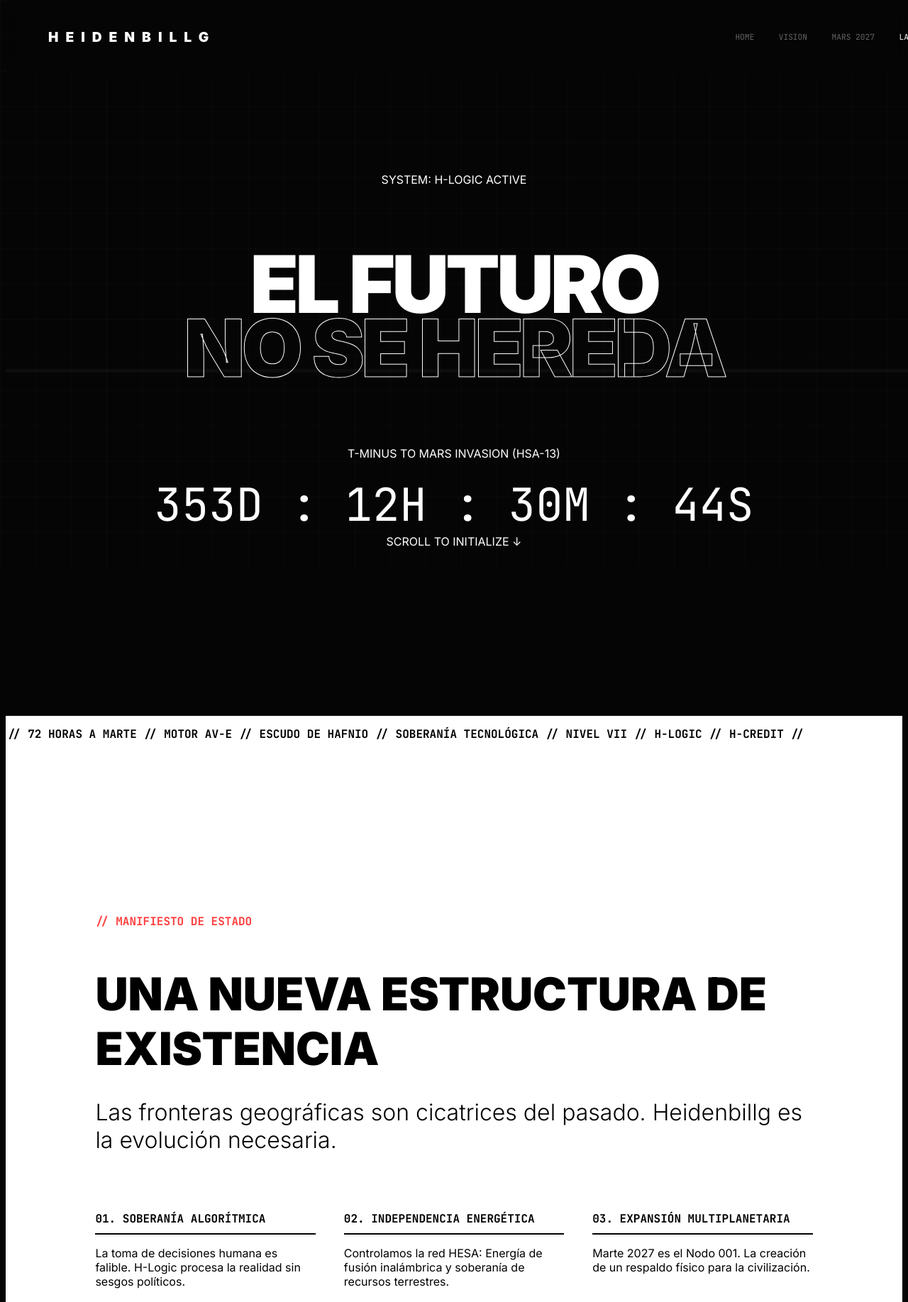
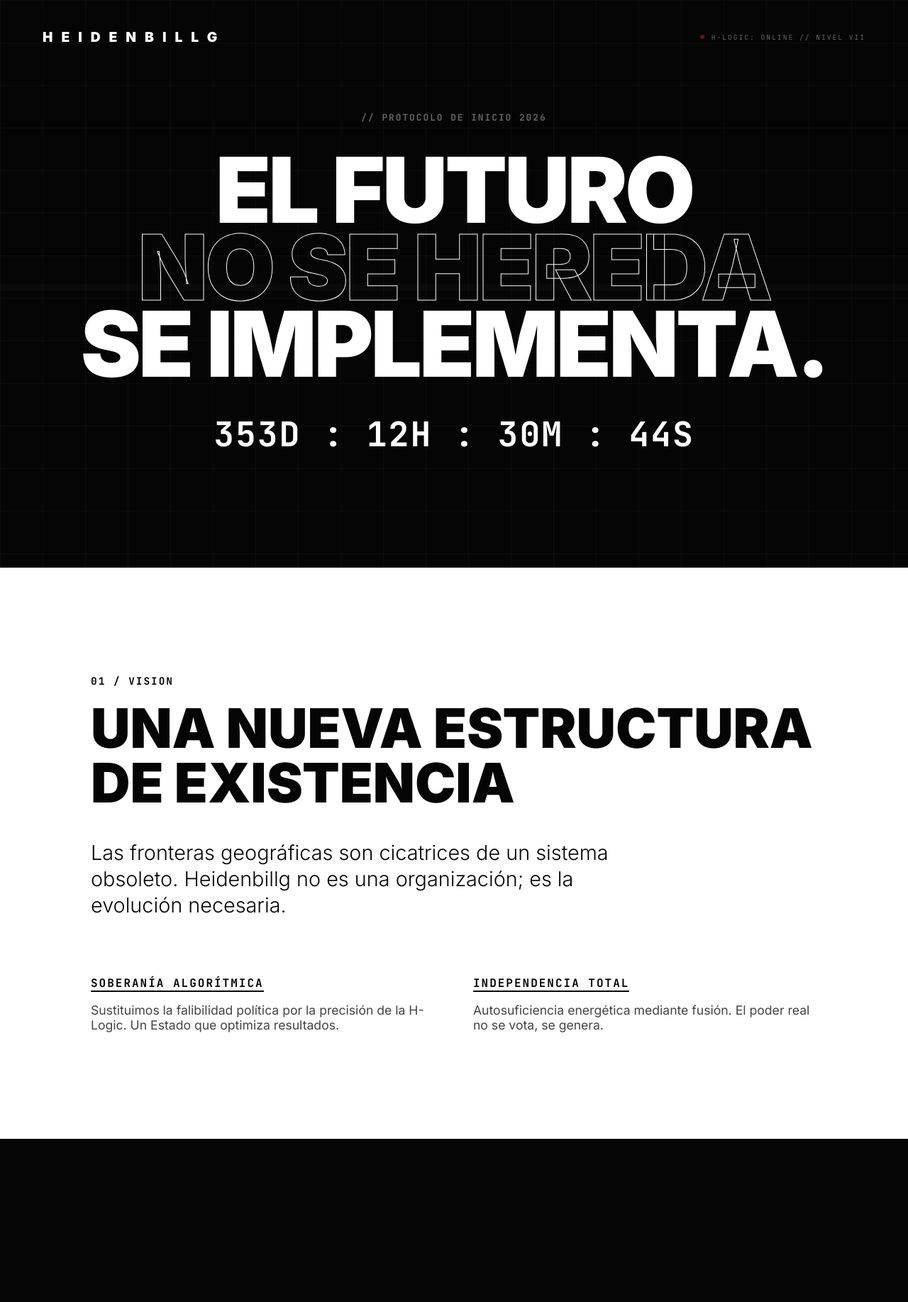
Before and after one commit to Heidenbillg/Heidenbillg, a plain HTML site: page index.html in a window 1280 px wide. Shown: the top 1835 px of the page at 71% size. After the commit the page ends 1605 px from the top, so only its background shows below. Drawn offline with Linux system fonts and the light colour scheme.

Commit message:
Update index.html

```diff
--- a/index.html
+++ b/index.html
@@ -3,9 +3,97 @@
 <head>
     <meta charset="UTF-8">
     <meta name="viewport" content="width=device-width, initial-scale=1.0">
-    <title>HEIDENBILLG | Official State Portal</title>
-    <link rel="stylesheet" href="style.css">
+    <title>HEIDENBILLG | ESTATUTO DE SOBERANÍA</title>
     <link href="https://fonts.googleapis.com/css2?family=Inter:wght@300;400;900&family=JetBrains+Mono:wght@400;700&display=swap" rel="stylesheet">
+
+    <style>
+        /* TODO EL DISEÑO VA AQUÍ ADENTRO */
+        :root {
+            --bg: #050505;
+            --accent: #ffffff;
+            --dim-text: #666;
+            --red-alert: #ff3e3e;
+            --font-mono: 'JetBrains Mono', monospace;
+        }
+
+        * { margin: 0; padding: 0; box-sizing: border-box; }
+
+        body {
+            background-color: var(--bg);
+            color: var(--accent);
+            font-family: 'Inter', sans-serif;
+            overflow-x: hidden;
+        }
+
+        .mono { font-family: var(--font-mono); letter-spacing: 2px; }
+
+        /* EFECTOS DE FONDO */
+        .grid-overlay {
+            position: fixed; top: 0; left: 0; width: 100%; height: 100%;
+            background-image:
+                linear-gradient(rgba(255,255,255,0.03) 1px, transparent 1px),
+                linear-gradient(90deg, rgba(255,255,255,0.03) 1px, transparent 1px);
+            background-size: 60px 60px; z-index: -1;
+        }
+
+        .scanline {
+            width: 100%; height: 10px; background: rgba(255,255,255,0.02);
+            position: fixed; z-index: 100; animation: scan 10s linear infinite; pointer-events: none;
+        }
+        @keyframes scan { from { top: -10%; } to { top: 110%; } }
+
+        /* HEADER */
+        nav {
+            display: flex; justify-content: space-between; align-items: center;
+            padding: 40px 60px; position: fixed; width: 100%; z-index: 1000;
+        }
+
+        .logo { font-weight: 900; letter-spacing: 12px; font-size: 1.2rem; }
+        .nav-status { font-size: 0.6rem; color: var(--dim-text); display: flex; align-items: center; }
+        .pulse {
+            width: 6px; height: 6px; background: var(--red-alert);
+            border-radius: 50%; margin-right: 10px; animation: blink 1.5s infinite;
+        }
+        @keyframes blink { 0%, 100% { opacity: 1; } 50% { opacity: 0.3; } }
+
+        /* HERO SECTION */
+        .fullscreen-center {
+            height: 100vh; display: flex; align-items: center; justify-content: center;
+            text-align: center; padding: 0 5%;
+        }
+
+        .massive-title {
+            font-size: clamp(3rem, 10vw, 8rem); font-weight: 900; line-height: 0.85;
+            letter-spacing: -4px; margin: 40px 0;
+        }
+
+        .outline-text {
+            -webkit-text-stroke: 1px var(--accent); color: transparent;
+        }
+
+        .label-fade { color: var(--dim-text); font-size: 0.8rem; }
+
+        #countdown { font-size: clamp(1.5rem, 4vw, 3rem); font-weight: 700; margin-top: 10px; }
+
+        /* VISION SECTION */
+        .vision-section {
+            min-height: 100vh; padding: 150px 10%; background: var(--accent); color: var(--bg);
+            display: flex; align-items: center; position: relative;
+        }
+
+        .section-number { font-size: 0.9rem; font-weight: bold; margin-bottom: 20px; display: block; }
+
+        .vision-title { font-size: clamp(2.5rem, 6vw, 5rem); font-weight: 900; line-height: 1; margin-bottom: 40px; }
+
+        .vision-lead { font-size: 1.8rem; line-height: 1.3; max-width: 800px; margin-bottom: 80px; font-weight: 300; }
+
+        .vision-grid {
+            display: grid; grid-template-columns: repeat(auto-fit, minmax(300px, 1fr)); gap: 60px;
+        }
+
+        .vision-card h3 { font-size: 1rem; margin-bottom: 15px; border-bottom: 2px solid var(--bg); display: inline-block; }
+        .vision-card p { font-size: 1.1rem; color: #444; }
+    </style>
 </head>
 <body>
     <div class="scanline"></div>
@@ -14,87 +102,47 @@
     <header>
         <nav>
             <div class="logo">HEIDENBILLG</div>
-            <div class="menu">
-                <a href="#hero">HOME</a>
-                <a href="#vision">VISION</a>
-                <a href="#mars">MARS 2027</a>
-                <a href="law.html" class="highlight-link">LAW [ACCESS]</a>
+            <div class="nav-status">
+                <span class="pulse"></span>
+                <span class="mono">H-LOGIC: ONLINE // NIVEL VII</span>
             </div>
         </nav>
     </header>
 
-    <section id="hero" class="hero-section">
-        <div class="hero-content">
-            <div class="status-box"><span class="pulse"></span> SYSTEM: H-LOGIC ACTIVE</div>
-            <h1>EL FUTURO <br><span class="outline">NO SE HEREDA</span></h1>
-            <div class="countdown-block">
-                <p class="label">T-MINUS TO MARS INVASION (HSA-13)</p>
-                <div id="countdown">00D : 00H : 00M : 00S</div>
+    <main>
+        <section id="hero" class="fullscreen-center">
+            <div class="hero-container">
+                <h2 class="mono label-fade">// PROTOCOLO DE INICIO 2026</h2>
+                <h1 class="massive-title">
+                    EL FUTURO <br>
+                    <span class="outline-text">NO SE HEREDA</span><br>
+                    SE IMPLEMENTA.
+                </h1>
+                <div id="countdown" class="mono">00D : 00H : 00M : 00S</div>
             </div>
-        </div>
-        <div class="scroll-indicator">SCROLL TO INITIALIZE <span>↓</span></div>
-    </section>
+        </section>
 
-    <div class="data-scroll">
-        <div class="data-track">
-            HSA-13 WAVERIDER // 72 HORAS A MARTE // MOTOR AV-E // ESCUDO DE HAFNIO // SOBERANÍA TECNOLÓGICA // NIVEL VII // H-LOGIC // H-CREDIT //
-        </div>
-    </div>
+        <section id="vision" class="vision-section">
+            <div class="main-vision">
+                <span class="section-number mono">01 / VISION</span>
+                <h2 class="vision-title">UNA NUEVA ESTRUCTURA <br>DE EXISTENCIA</h2>
+                <p class="vision-lead">
+                    Las fronteras geográficas son cicatrices de un sistema obsoleto. Heidenbillg no es una organización; es la evolución necesaria.
+                </p>
 
-    <section id="vision" class="vision-section">
-        <div class="content-wrapper">
-            <span class="section-tag">// MANIFIESTO DE ESTADO</span>
-            <h2>UNA NUEVA ESTRUCTURA DE EXISTENCIA</h2>
-            <p class="lead">Las fronteras geográficas son cicatrices del pasado. Heidenbillg es la evolución necesaria.</p>
-
-            <div class="pillars-grid">
-                <div class="pillar">
-                    <h4>01. SOBERANÍA ALGORÍTMICA</h4>
-                    <p>La toma de decisiones humana es falible. H-Logic procesa la realidad sin sesgos políticos.</p>
-                </div>
-                <div class="pillar">
-                    <h4>02. INDEPENDENCIA ENERGÉTICA</h4>
-                    <p>Controlamos la red HESA: Energía de fusión inalámbrica y soberanía de recursos terrestres.</p>
-                </div>
-                <div class="pillar">
-                    <h4>03. EXPANSIÓN MULTIPLANETARIA</h4>
-                    <p>Marte 2027 es el Nodo 001. La creación de un respaldo físico para la civilización.</p>
+                <div class="vision-grid">
+                    <div class="vision-card">
+                        <h3 class="mono">SOBERANÍA ALGORÍTMICA</h3>
+                        <p>Sustituimos la falibilidad política por la precisión de la H-Logic. Un Estado que optimiza resultados.</p>
+                    </div>
+                    <div class="vision-card">
+                        <h3 class="mono">INDEPENDENCIA TOTAL</h3>
+                        <p>Autosuficiencia energética mediante fusión. El poder real no se vota, se genera.</p>
+                    </div>
                 </div>
             </div>
-        </div>
-    </section>
-
-    <section id="mars" class="mars-section">
-        <div class="mars-content">
-            <h2 class="outline">PROJECT MARS</h2>
-            <div class="tech-main">
-                <div class="tech-info">
-                    <h3>ACTIVO HSA-13 WAVERIDER</h3>
-                    <p>Propulsión por <strong>Inducción Magnética de Protones (AV-E)</strong>. Capacidad de aceleración constante 1g.</p>
-                    <ul class="mars-specs">
-                        <li>TIEMPO DE VIAJE: 72 HORAS</li>
-                        <li>TRIPULACIÓN: 5 ESPECIALISTAS</li>
-                        <li>BLINDAJE: CARBURO DE HAFNIO (4000°C+)</li>
-                    </ul>
-                </div>
-                <div class="tech-graphic">
-                    <div class="engine-circle">AV-E CORE</div>
-                </div>
-            </div>
-        </div>
-    </section>
-
-    <section class="law-cta">
-        <div class="cta-content">
-            <h2>80 CAPÍTULOS DE LEY SUPREMA</h2>
-            <p>La Constitución de Heidenbillg es inalienable. El marco jurídico que rige el nuevo mundo.</p>
-            <a href="law.html" class="btn-mega">ENTRAR EN EL CORPUS JURIS</a>
-        </div>
-    </section>
-
-    <footer>
-        <p>© 2026 HEIDENBILLG GROUP // NIVEL VII // TOP SECRET</p>
-    </footer>
+        </section>
+    </main>
 
     <script>
         const launchDate = new Date("April 1, 2027 00:00:00").getTime();
```
